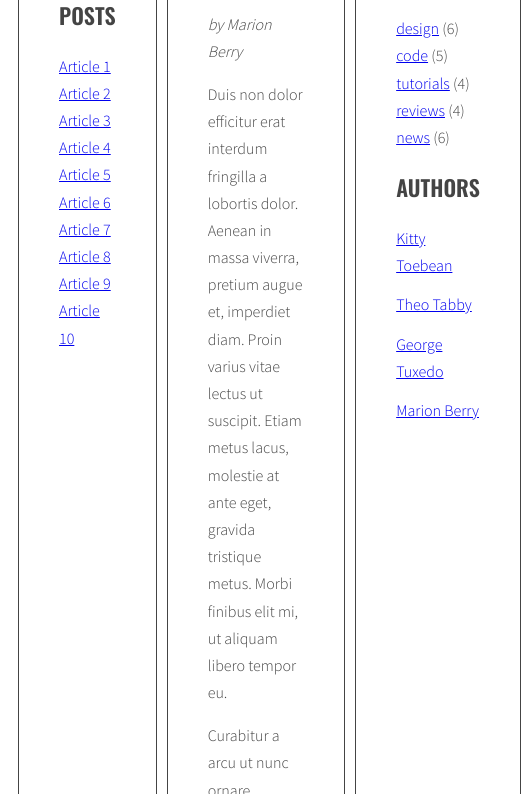
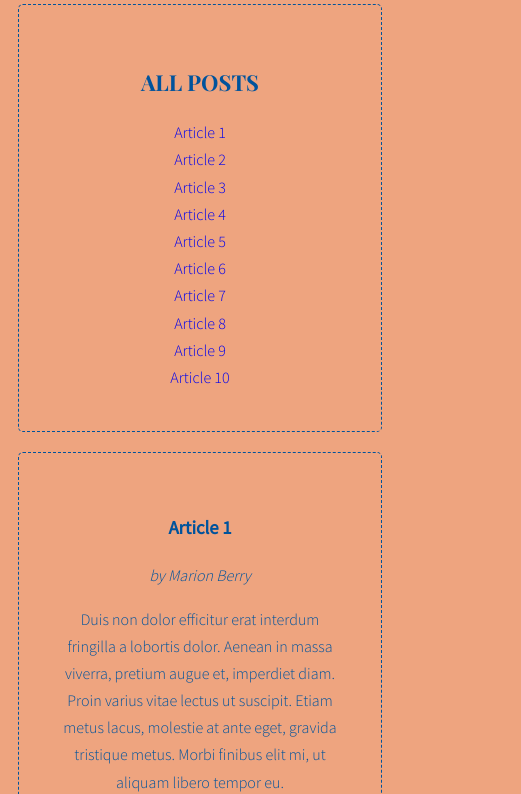
Before and after one commit to kaz4486/javascript-blog, a website: page index.html in a window 390 px wide. Shown: the part 343-1137 px from the top of the page, 521 px wide, since content can reach past the window. Drawn offline with nearby package versions, Linux system fonts and the light colour scheme; a web font is replaced by a local one.

Commit message:
Add changing articles animation, Add media queries, Add script.js validate

```diff
--- a/index.html
+++ b/index.html
@@ -3,6 +3,24 @@
   <head>
     <meta charset="utf-8" />
     <title>Blog</title>
+    <link
+      href="https://fonts.googleapis.com/css?family=Playfair+Display:400,700,700i|Source+Sans+Pro"
+      rel="stylesheet"
+    />
+    <link rel="preconnect" href="https://fonts.googleapis.com" />
+    <link rel="preconnect" href="https://fonts.gstatic.com" crossorigin />
+    <link rel="preconnect" href="https://fonts.googleapis.com" />
+    <link rel="preconnect" href="https://fonts.gstatic.com" crossorigin />
+    <link
+      href="https://fonts.googleapis.com/css2?family=Pacifico&display=swap"
+      rel="stylesheet"
+    />
+    <link rel="preconnect" href="https://fonts.googleapis.com" />
+    <link rel="preconnect" href="https://fonts.gstatic.com" crossorigin />
+    <link
+      href="https://fonts.googleapis.com/css2?family=Raleway+Dots&display=swap"
+      rel="stylesheet"
+    />
     <link rel="stylesheet" href="css/style.css" />
   </head>
   <body>
--- a/js/script.js
+++ b/js/script.js
@@ -81,12 +81,7 @@
 
       /* create link html code and save to variable */
 
-      const linkHTML =
-        '<li><a href="#' +
-        articleId +
-        '"><span>' +
-        articleTitle +
-        "</span></a></li>";
+      const linkHTML = `<li><a href="#${articleId}"><span>${articleTitle}</span></a></li>`;
       console.log(linkHTML);
 
       /* insert link html code to link list */
--- a/package.json
+++ b/package.json
@@ -10,6 +10,7 @@
     "init:gitignore": "curl https://raw.githubusercontent.com/github/gitignore/master/Node.gitignore -o .gitignore",
     "test": "npm run test:html",
     "test:html": "html-validate *.html",
+    "test:js": "./node_modules/.bin/eslint *.js",
     "build:sass": "sass --style=compressed --no-source-map sass:css",
     "build:autoprefixer": "postcss css/*.css --use autoprefixer -d css",
     "build": "npm-run-all build:* test",
@@ -26,6 +27,7 @@
     "autoprefixer": "^10.2.4",
     "browser-sync": "^2.27.7",
     "browsersync": "^0.0.1-security",
+    "eslint": "^8.11.0",
     "mkdirp": "^1.0.4",
     "npm-run-all": "^4.1.5",
     "onchange": "^7.1.0",
--- a/sass/style.scss
+++ b/sass/style.scss
@@ -2,11 +2,11 @@
 
 /* Variables */
 
-$color-light: #fff;
-$color-dark: #444;
+$color-light: #eea47fff;
+$color-dark: #00539cff;
 
-$font-logo: "Sacramento", cursive;
-$font-header: "Oswald", sans-serif;
+$font-logo: "Raleway Dots", cursive;
+$font-header: "Playfair Display", Serif;
 $font-text: "Source Sans Pro", sans-serif;
 
 /* Global */
@@ -63,7 +63,7 @@ body {
   background: $color-light;
   margin-right: 10px;
   padding: 40px;
-  border: 1px solid $color-dark;
+  border: 1px dashed $color-dark;
   border-radius: 5px;
 }
 
@@ -71,10 +71,11 @@ body {
 
 .logo {
   font-family: $font-logo;
-  font-weight: 400;
+  font-weight: 600;
   font-size: 104px;
   line-height: 1;
   text-align: center;
+  font-style: italic;
 }
 
 /* Lists */
@@ -83,31 +84,75 @@ body {
   list-style-type: none;
   margin: 0;
   padding: 0;
+
   .active {
     font-weight: bold;
+    text-decoration: underline dotted;
   }
 }
 
 .list-horizontal {
   li {
     display: inline-block;
+    text-decoration: underline dotted;
   }
 }
 
+.titles {
+  a {
+    text-decoration: none;
+    &:hover {
+      color: $color-dark;
+    }
+  }
+}
+
+.tags {
+  text-decoration: underline dotted;
+  a:hover {
+    color: $color-dark;
+  }
+}
 /* Authors */
 
 .authors {
   li {
     margin-bottom: 12px;
+    text-transform: uppercase;
+    &:hover {
+      transform: scale(115%);
+      transition: all 1.5s;
+    }
+
+    a {
+      text-decoration: none;
+      &:hover {
+        color: $color-dark;
+      }
+    }
   }
 }
 
 /* Post */
 
+.posts {
+  position: relative;
+  min-height: 850px;
+}
+
 .post {
-  display: none;
+  display: block;
+  opacity: 0;
+  position: absolute;
+  z-index: 1;
+
   &.active {
-    display: block;
+    opacity: 1;
+    transition: all 1s;
+    z-index: 2;
+    top: 0;
+    left: 0;
+    padding: 40px;
   }
 }
 
@@ -120,4 +165,29 @@ body {
   p {
     margin: 0 10px 0 0;
   }
+  .list-horizontal a:hover {
+    color: $color-dark;
+  }
 }
+
+/* media */
+
+@media (max-width: 881px) {
+  .wrapper {
+    flex-direction: column;
+    justify-content: center;
+    align-items: stretch;
+  }
+  .sidebar,
+  .posts {
+    margin-bottom: 20px;
+    text-align: center;
+    margin-right: 0;
+  }
+  .post {
+    max-height: 400px;
+  }
+  .post-tags {
+    justify-content: center;
+  }
+}
```
Also changed, not shown: css/style.css, 2 other files.
